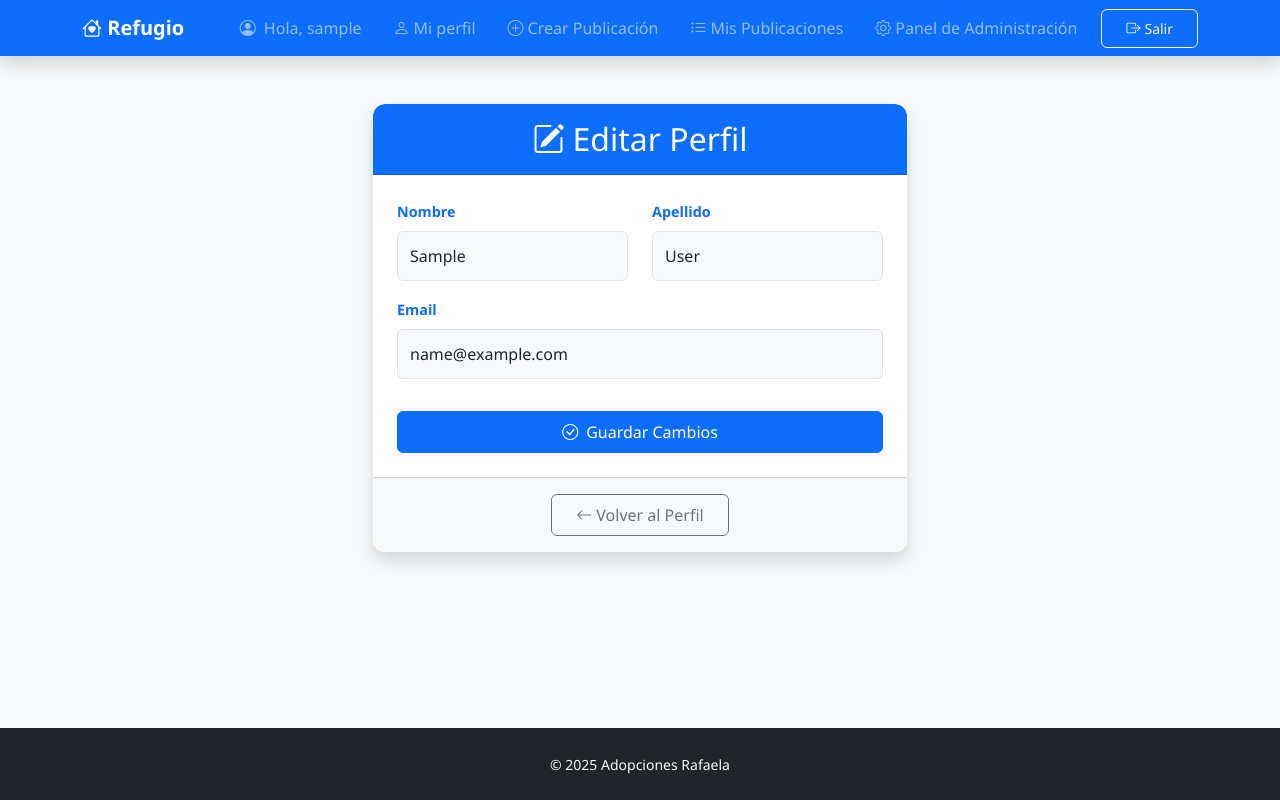
After one commit to casuico/Ingenieria_Web, a Django app: page /perfil/editar/ in a window 1280 px wide. The commit adds this page. Run offline with Django 5.2, Linux system fonts and the light colour scheme; the visitor is signed in with stand-in values (Sample User, id 1).

Commit message:
editar perfil

```diff
--- a/TP_Adopciones/adopciones_project/settings.py
+++ b/TP_Adopciones/adopciones_project/settings.py
@@ -159,7 +159,7 @@ import dj_database_url
 
 if 'RENDER' in os.environ:
     print("USING RENDER.COM SETTINGS!")
-    DEBUG = DEBUG_RENDER
+    DEBUG = False#DEBUG_RENDER
     ALLOWED_HOSTS = [os.environ.get('RENDER_EXTERNAL_HOSTNAME')]
     DATABASES = {'default': dj_database_url.config(conn_max_age=600)}
     MIDDLEWARE.insert(MIDDLEWARE.index('django.middleware.security.SecurityMiddleware') + 1,
--- a/TP_Adopciones/adopcionesapp/forms.py
+++ b/TP_Adopciones/adopcionesapp/forms.py
@@ -162,3 +162,16 @@ class ComentarioForm(forms.ModelForm):
         labels = {
             "texto": ""
         }
+
+class EditarPerfilForm(forms.ModelForm):
+    first_name = forms.CharField(label="Nombre", required=False)
+    last_name = forms.CharField(label="Apellido", required=False)
+    email = forms.EmailField(label="Email", required=True)
+
+    class Meta:
+        model = User
+        fields = ["first_name", "last_name", "email"]
+
+    def save(self, commit=True):
+        user = super().save(commit)
+        return user
--- /dev/null
+++ b/TP_Adopciones/adopcionesapp/templates/editar_perfil.html
@@ -0,0 +1,55 @@
+{% extends "base.html" %}
+
+{% block content %}
+<div class="container mt-4 mb-5">
+    <div class="row justify-content-center">
+        <div class="col-md-8 col-lg-6">
+            <div class="card shadow border-0">
+                <div class="card-header bg-primary text-white text-center py-3">
+                    <h2 class="card-title mb-0"><i class="bi bi-pencil-square me-2"></i>Editar Perfil</h2>
+                </div>
+                <div class="card-body p-4">
+
+                    <!-- Formulario de edición -->
+                    <form method="POST">
+                        {% csrf_token %}
+
+                        <!-- Nombre y Apellido -->
+                        <div class="row">
+                            <div class="col-md-6 mb-3">
+                                <label for="id_first_name" class="form-label fw-bold text-primary">Nombre</label>
+                                <input type="text" name="first_name" value="{{ form.first_name.value }}"
+                                    class="form-control bg-light" id="id_first_name">
+                            </div>
+                            <div class="col-md-6 mb-3">
+                                <label for="id_last_name" class="form-label fw-bold text-primary">Apellido</label>
+                                <input type="text" name="last_name" value="{{ form.last_name.value }}"
+                                    class="form-control bg-light" id="id_last_name">
+                            </div>
+                        </div>
+
+                        <!-- Email -->
+                        <div class="mb-3">
+                            <label for="id_email" class="form-label fw-bold text-primary">Email</label>
+                            <input type="email" name="email" value="{{ form.email.value }}"
+                                class="form-control bg-light" id="id_email">
+                        </div>
+
+                        <!-- Botón guardar -->
+                        <button type="submit" class="btn btn-primary w-100 mt-3">
+                            <i class="bi bi-check-circle me-2"></i>Guardar Cambios
+                        </button>
+                    </form>
+                </div>
+
+                <!-- Footer -->
+                <div class="card-footer bg-light text-center py-3">
+                    <a href="{% url 'perfil_usuario' %}" class="btn btn-outline-secondary">
+                        <i class="bi bi-arrow-left me-1"></i>Volver al Perfil
+                    </a>
+                </div>
+            </div>
+        </div>
+    </div>
+</div>
+{% endblock %}
--- a/TP_Adopciones/adopcionesapp/templates/perfil_usuario.html
+++ b/TP_Adopciones/adopcionesapp/templates/perfil_usuario.html
@@ -119,7 +119,7 @@
                     <a href="{% url 'main_page' %}" class="btn btn-outline-secondary me-2">
                         <i class="bi bi-house me-1"></i>Volver al Inicio
                     </a>
-                    <a href="#" class="btn btn-outline-primary">
+                    <a href="{% url 'editar_perfil' %}" class="btn btn-outline-primary">
                         <i class="bi bi-pencil-square me-1"></i>Editar Perfil
                     </a>
                 </div>
--- a/TP_Adopciones/adopcionesapp/urls.py
+++ b/TP_Adopciones/adopcionesapp/urls.py
@@ -4,6 +4,8 @@ Definición de rutas (URLs) para la aplicación adopcionesapp.
 from django import views
 from django.views.generic import TemplateView
 from django.urls import include, path
+
+from .views.auth import editar_perfil
 from .views import perfil_usuario, editar_publicacion, filter_publicaciones, main_page, mis_publicaciones, publicaciones_detail, registro, consulta_animal, activar_cuenta, CrearPublicacionView
 from .views.rebuild_index import rebuild_index
 
@@ -22,4 +24,7 @@ urlpatterns = [
     path('buscar/', include('haystack.urls')),
     path('rebuild_index/', rebuild_index, name='rebuild_index'),
     path("robots.txt", TemplateView.as_view(template_name="robots.txt", content_type="text/plain")),
+    path("perfil/<int:user_id>/", perfil_usuario, name="perfil_usuario"),
+    path("perfil/editar/", editar_perfil, name="editar_perfil"),
+
 ]
--- a/TP_Adopciones/adopcionesapp/views/auth.py
+++ b/TP_Adopciones/adopcionesapp/views/auth.py
@@ -15,7 +15,7 @@ from django.conf import settings
 from django.http import HttpResponse
 from django.contrib import messages
 from django.contrib.auth.decorators import login_required
-from ..forms import RegistroForm
+from ..forms import EditarPerfilForm, RegistroForm
 
 def registro(request):
     """
@@ -104,3 +104,24 @@ def perfil_usuario(request, user_id=None):
         "usuario": usuario,
         "publicaciones": publicaciones,
     })
+
+@login_required
+def editar_perfil(request):
+    usuario = request.user
+
+    if request.method == "POST":
+        form = EditarPerfilForm(request.POST, request.FILES, instance=usuario)
+        if form.is_valid():
+            form.save()
+            messages.success(request, "Tu perfil se actualizó correctamente.")
+            return redirect("perfil_usuario")
+        else:
+            messages.error(request, "Por favor corrige los errores.")
+    else:
+        # Inicializamos el campo archivo con el archivo actual si existe
+        initial = {}
+        if usuario.perfil.archivo:
+            initial["archivo"] = usuario.perfil.archivo
+        form = EditarPerfilForm(instance=usuario, initial=initial)
+
+    return render(request, "editar_perfil.html", {"form": form})
```
